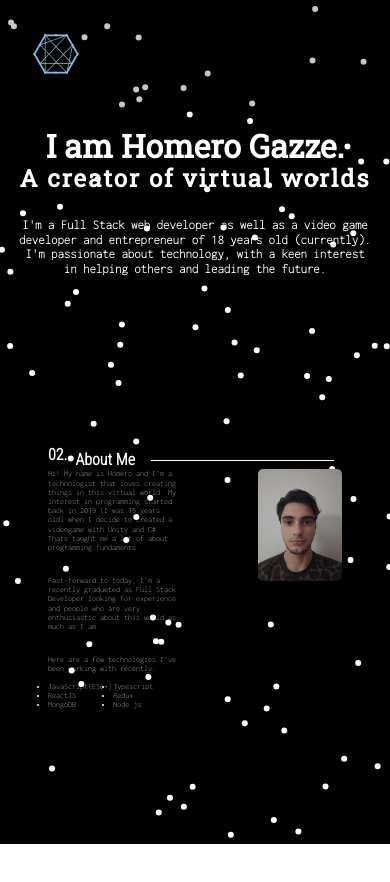
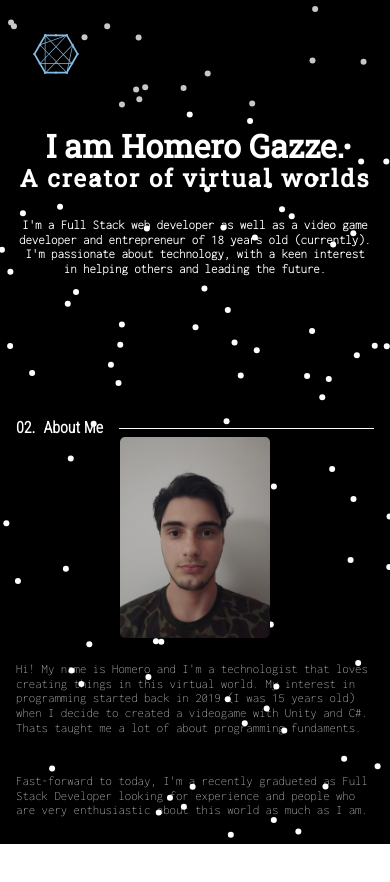
Before and after one commit to ChampiMagic/Portfolio, a React (Vite) app: page / in a window 390 px wide. Shown: the top 882 px of the page. Built offline with nearby package versions, Linux system fonts and the light colour scheme; a web font is replaced by a local one.

Commit message:
[NEW] MobileAbout component created

```diff
--- a/src/mobileComponents/mobileArticle/mobileAbout/mobileAbout.module.css
+++ b/src/mobileComponents/mobileArticle/mobileAbout/mobileAbout.module.css
@@ -1,7 +1,7 @@
 .about {
     width: 100%;
     height: 100vh;
-    padding: 3em;
+    padding: 1em;
 }
 
 .header {
@@ -20,13 +20,12 @@
     content: "02.";
     margin-right: .5em;
     position: relative;
-    top: -5px;
 }
 
 .decoration_line {
 	display: flex;
     height: 1px;
-    width: 62.2%;
+    width: 71.2%;
     margin-left: 1em;
     background-color: var(--white);
 }
@@ -34,13 +33,16 @@
 .description_container {
     width: 100%;
     display: flex;
-    gap: 5em;
+    flex-direction: column;
+    align-items: center;
+    gap: 1.5em;
+
 }
 
 .img_container {
     display: flex;
-    width: 32%;
-    height: 32%;
+    width: 42%;
+    height: 42%;
     border-radius: 5px;
     overflow: hidden;
 }
@@ -51,8 +53,8 @@
 }
 
 .description {
-    width: 50%;
-    font-size: clamp(.5em, 1.3vw, 1.5rem);
+    width: 100%;
+    font-size: clamp(.8em, 1.5vw, 1.7rem);
     color: var(--white);
     display: flex;
     flex-wrap: wrap;
--- a/src/mobileComponents/mobileArticle/mobileAbout/mobileAbout.tsx
+++ b/src/mobileComponents/mobileArticle/mobileAbout/mobileAbout.tsx
@@ -7,7 +7,13 @@ export default function MobileAbout(): JSX.Element {
                 <h2 className={style.number_heading}>About Me</h2>
                 <div className={style.decoration_line}></div>
             </div>
+
             <div className={style.description_container}>
+
+                <div className={style.img_container}>
+                        <img src="profile.jpg" alt="Homero Gazze"/>
+                </div>
+
                 <div className={style.description}>
                         <p>
                         Hi! My name is Homero and I'm a technologist that loves creating things in this virtual world. My interest in programming started back in 2019 (I was 15 years old) when I decide to created a videogame with Unity and C#. Thats  taught me a lot of about programming fundaments.
@@ -29,9 +35,7 @@ export default function MobileAbout(): JSX.Element {
                         </div>
 
                 </div>
-                <div className={style.img_container}>
-                    <img src="profile.jpg" alt="Homero Gazze"/>
-                </div>
+
             </div>
 
 
```
Lines whose indentation alone changed are shown as unchanged.
